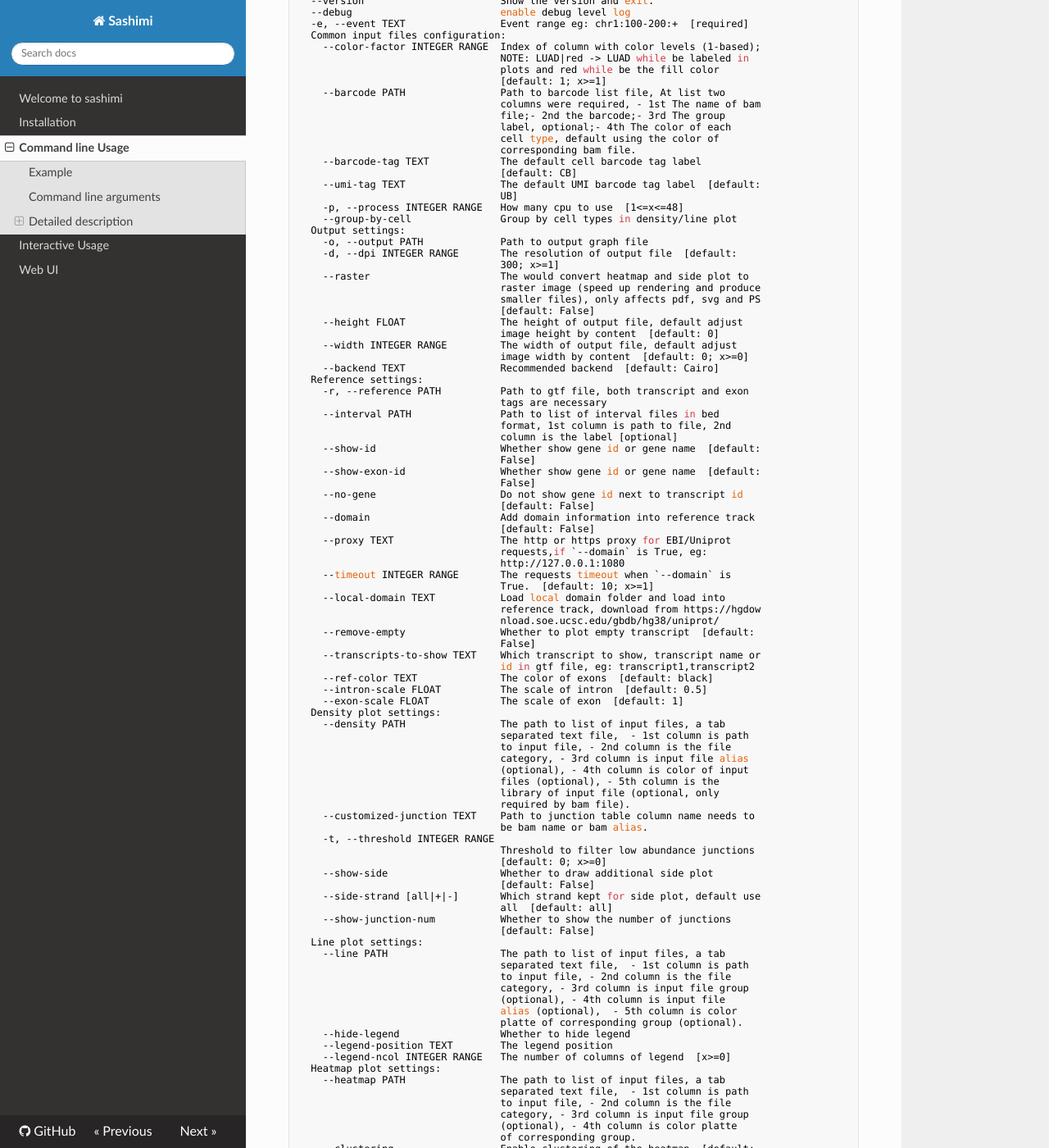
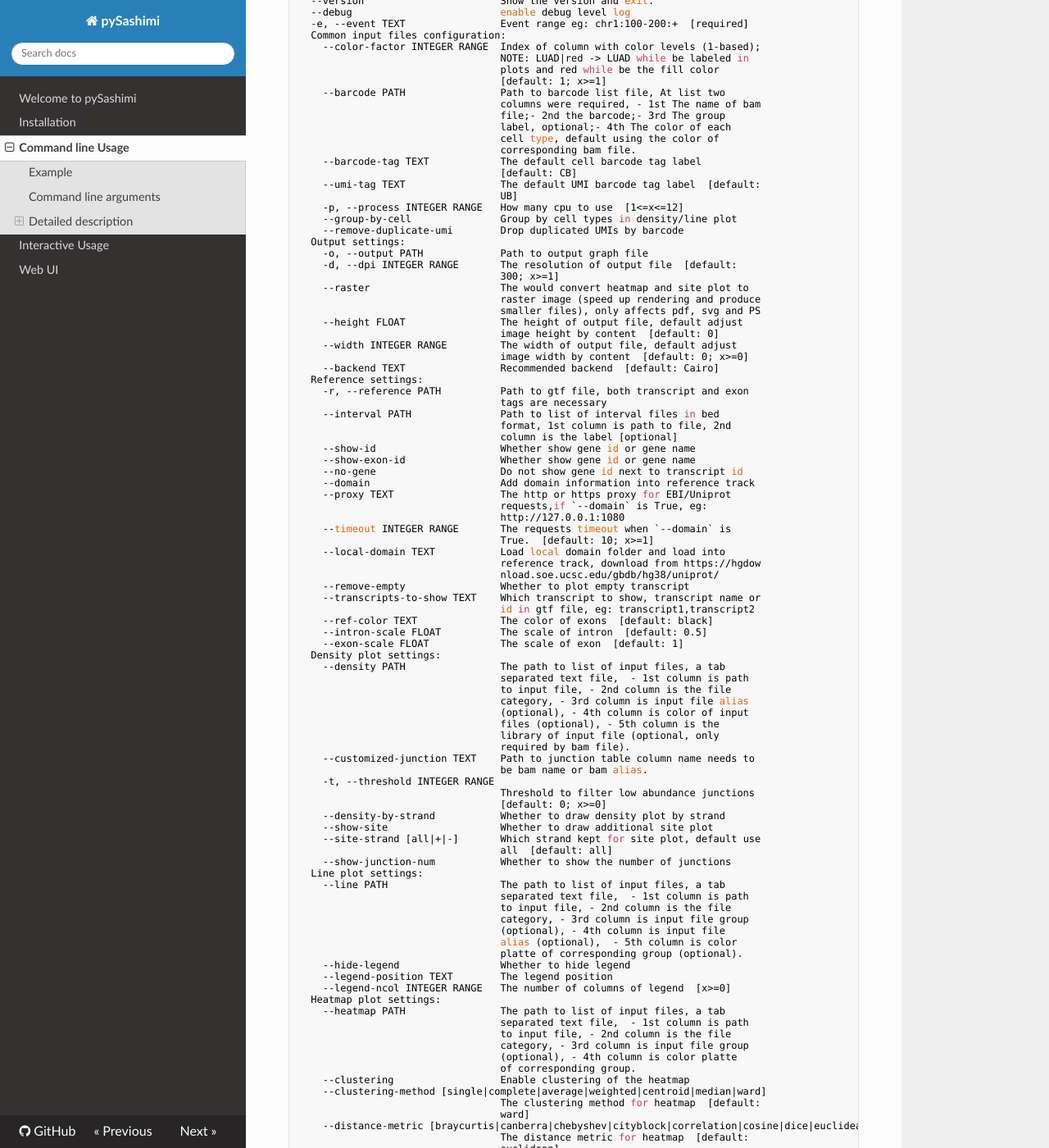
Before and after one commit to ygidtu/trackplot, an MkDocs documentation site: the page built from docs/command_line_usage.md, in a window 1280 px wide and 1400 px high, scrolled down 869 px. Shown: the whole window at 82% size. Built offline with MkDocs 1.6.1, drawn with Linux system fonts in a browser that asks for light colours; nearby versions of some CDN libraries; some of the changed text lies outside the part shown.

Commit message:
add --density-by-strand, fix several bugs

````diff
--- a/docs/command_line_usage.md
+++ b/docs/command_line_usage.md
@@ -9,7 +9,7 @@ python main.py \
   -e chr1:1270656-1284730:+ \
   -r example/example.sorted.gtf.gz \
   --density example/density_list.tsv \
-  --show-side \
+  --show-site \
   --focus 1272656-1272656:1275656-1277656 \
   --stroke 1275656-1277656:1277856-1278656@blue \
   --sites 1271656,1271656,1272656 \
@@ -32,13 +32,13 @@ List all the parameters
 ```bash
 python main.py --help
 # Or
-sashimi --help
+pysashimi --help
 ```
 
 Parameters:
 
 ```bash
-Usage: main.py [OPTIONS]
+Usage: main.py [OPTIONS] ?12  python main.py -h                                                                                                                                             ✔  sashimi-Zgs4tuDQ Py │ base Py  16:49:18
 
   Welcome to use sashimi
 
@@ -61,16 +61,16 @@ Options:
                                   [default: CB]
     --umi-tag TEXT                The default UMI barcode tag label  [default:
                                   UB]
-    -p, --process INTEGER RANGE   How many cpu to use  [1<=x<=48]
+    -p, --process INTEGER RANGE   How many cpu to use  [1<=x<=12]
     --group-by-cell               Group by cell types in density/line plot
+    --remove-duplicate-umi        Drop duplicated UMIs by barcode
   Output settings:
     -o, --output PATH             Path to output graph file
     -d, --dpi INTEGER RANGE       The resolution of output file  [default:
                                   300; x>=1]
-    --raster                      The would convert heatmap and side plot to
+    --raster                      The would convert heatmap and site plot to
                                   raster image (speed up rendering and produce
                                   smaller files), only affects pdf, svg and PS
-                                  [default: False]
     --height FLOAT                The height of output file, default adjust
                                   image height by content  [default: 0]
     --width INTEGER RANGE         The width of output file, default adjust
@@ -82,14 +82,10 @@ Options:
     --interval PATH               Path to list of interval files in bed
                                   format, 1st column is path to file, 2nd
                                   column is the label [optional]
-    --show-id                     Whether show gene id or gene name  [default:
-                                  False]
-    --show-exon-id                Whether show gene id or gene name  [default:
-                                  False]
+    --show-id                     Whether show gene id or gene name
+    --show-exon-id                Whether show gene id or gene name
     --no-gene                     Do not show gene id next to transcript id
-                                  [default: False]
     --domain                      Add domain information into reference track
-                                  [default: False]
     --proxy TEXT                  The http or https proxy for EBI/Uniprot
                                   requests,if `--domain` is True, eg:
                                   http://127.0.0.1:1080
@@ -98,8 +94,7 @@ Options:
     --local-domain TEXT           Load local domain folder and load into
                                   reference track, download from https://hgdow
                                   nload.soe.ucsc.edu/gbdb/hg38/uniprot/
-    --remove-empty                Whether to plot empty transcript  [default:
-                                  False]
+    --remove-empty                Whether to plot empty transcript
     --transcripts-to-show TEXT    Which transcript to show, transcript name or
                                   id in gtf file, eg: transcript1,transcript2
     --ref-color TEXT              The color of exons  [default: black]
@@ -119,12 +114,11 @@ Options:
     -t, --threshold INTEGER RANGE
                                   Threshold to filter low abundance junctions
                                   [default: 0; x>=0]
-    --show-side                   Whether to draw additional side plot
-                                  [default: False]
-    --side-strand [all|+|-]       Which strand kept for side plot, default use
+    --density-by-strand           Whether to draw density plot by strand
+    --show-site                   Whether to draw additional site plot
+    --site-strand [all|+|-]       Which strand kept for site plot, default use
                                   all  [default: all]
     --show-junction-num           Whether to show the number of junctions
-                                  [default: False]
   Line plot settings:
     --line PATH                   The path to list of input files, a tab
                                   separated text file,  - 1st column is path
@@ -143,8 +137,7 @@ Options:
                                   category, - 3rd column is input file group
                                   (optional), - 4th column is color platte
                                   of corresponding group.
-    --clustering                  Enable clustering of the heatmap  [default:
-                                  False]
+    --clustering                  Enable clustering of the heatmap
     --clustering-method [single|complete|average|weighted|centroid|median|ward]
                                   The clustering method for heatmap  [default:
                                   ward]
@@ -308,7 +301,7 @@ chr1:1000-20000 100 200
 - the columns corresponding to input files in file list.
 - the table were filled with junction counts.
 
-2. `--show-side` and `--show-strand`
+2. `--show-site` and `--show-strand`
 
 These two parameters were used to show the density of reads starts by forward and reverse strand separately.
 
--- a/mkdocs.yml
+++ b/mkdocs.yml
@@ -1,4 +1,4 @@
-site_name: Sashimi
+site_name: pySashimi
 repo_url: https://github.com/ygidtu/sashimi.git
 site_description: Pure python version sashimi plot.
 site_author: Yiming Zhang & Ran Zhou
--- a/sashimi/__init__.py
+++ b/sashimi/__init__.py
@@ -0,0 +1 @@
+from sashimi.cli import __version__
````
Also changed, not shown: docs/index.md (+2 -2 lines), docs/installation.md (+11 -7 lines), docs/interactive.md (+8 -6 lines), setup.py (+16 -5 lines), 6 other files.
